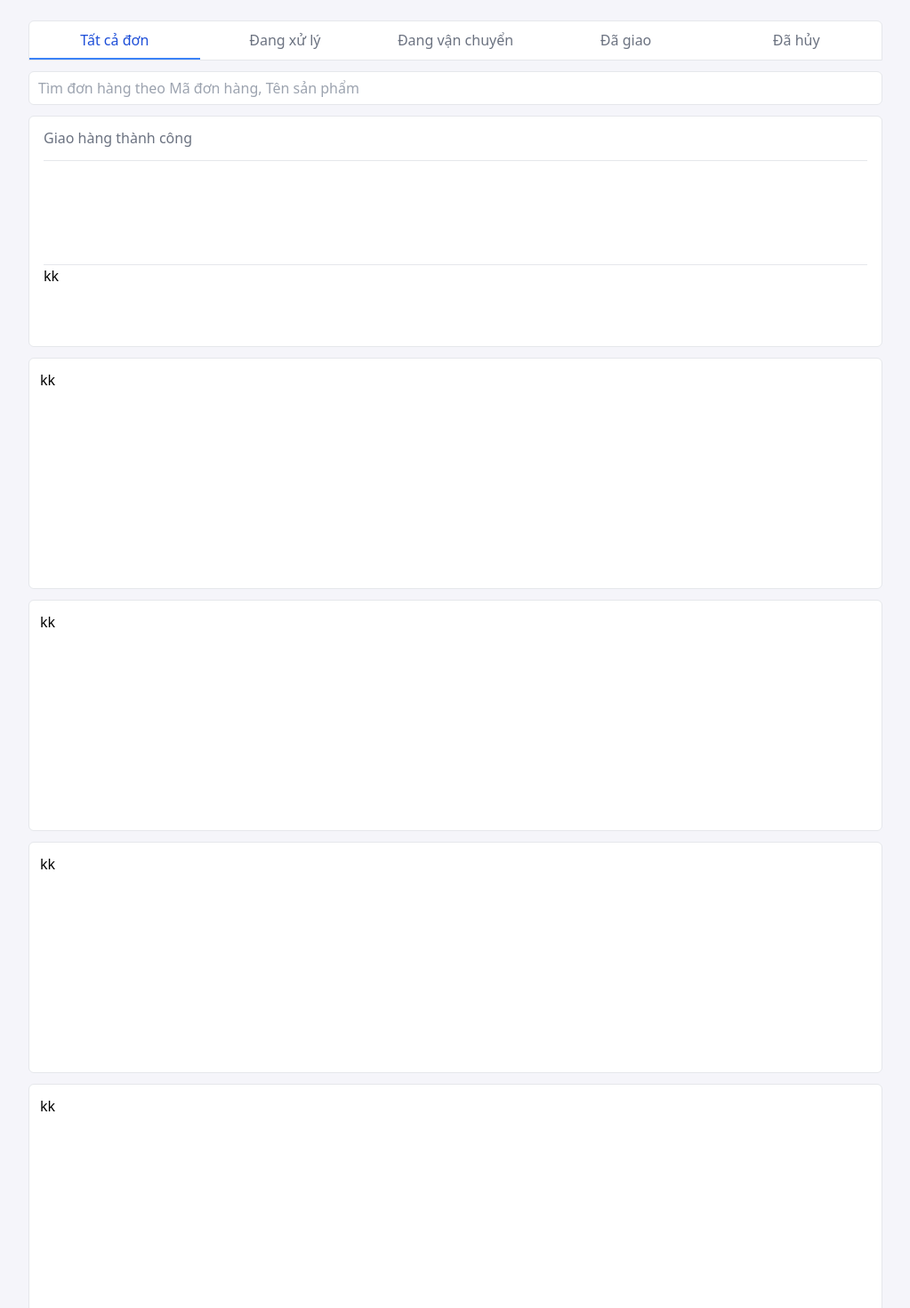
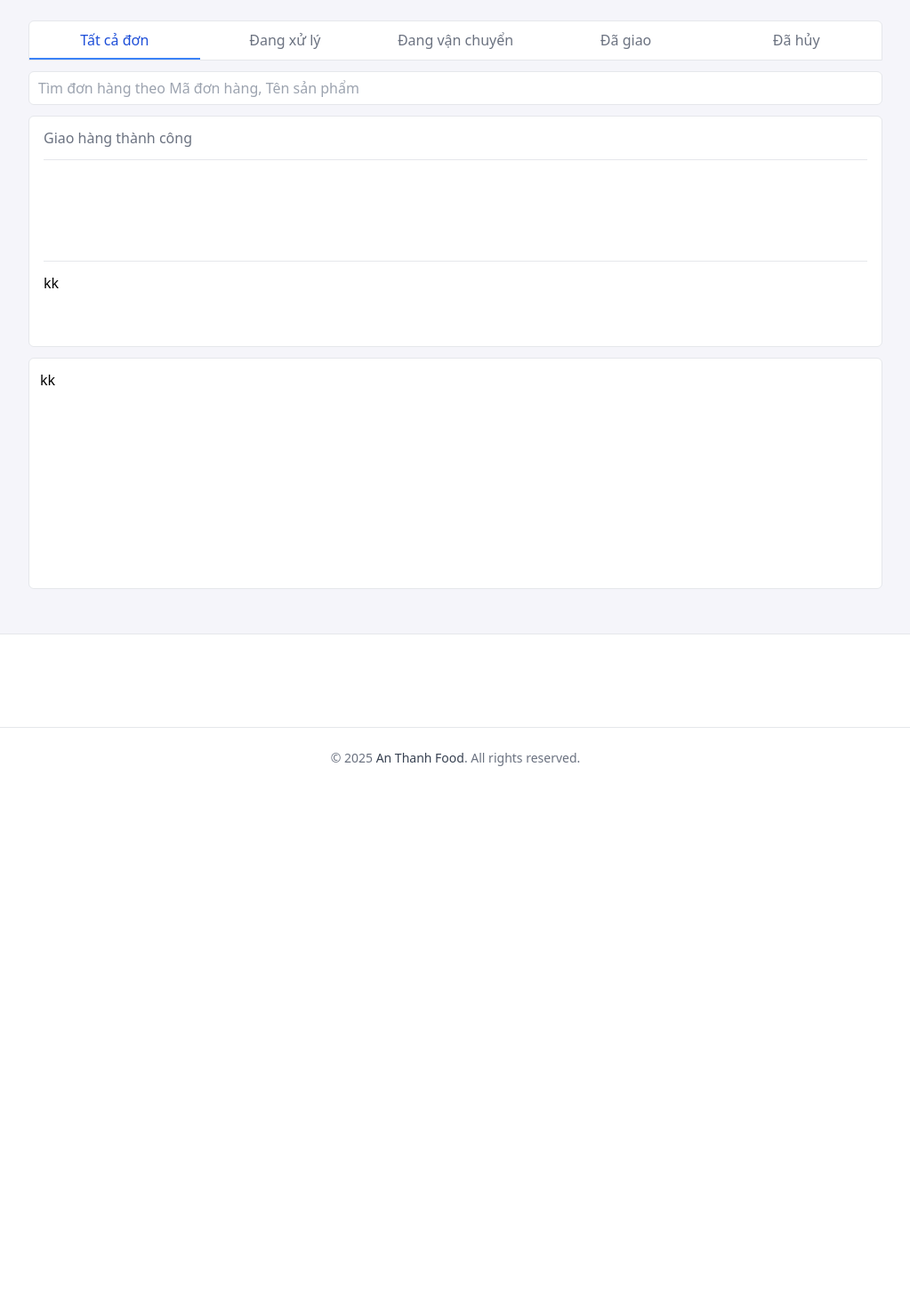
Before and after one commit to SongDuy/web-an-thanh-food, a React (Create React App) app: page /account/orders in a window 1280 px wide. Shown: the part 160-1630 px from the top of the page at 89% size, without its empty margins (128-1151 px from the left). After the commit the page ends 1062 px from the top, so only its background shows below. Built offline with nearby package versions, Linux system fonts and the light colour scheme; some icons are missing; what i18n-iso-countries would draw is missing.

Commit message:
Update new

```diff
--- a/src/pages/account/Orders.js
+++ b/src/pages/account/Orders.js
@@ -101,16 +101,16 @@ const OrdersPage = () => {
                     </div>
 
                     <div className="w-full grid grid-cols-1 gap-3">
-                        <div className="w-full h-[260px] flex flex-col px-4 py-3 rounded-md border bg-white">
-                            <div className="w-full h-[38px] text-gray-500 font-medium border-b">
+                        <div className="w-full h-[260px] flex flex-col gap-3 px-4 py-3 rounded-md border bg-white">
+                            <div className="w-full text-gray-500 font-medium">
                                 Giao hàng thành công
                             </div>
 
-                            <div>
+                            <div className="w-full h-[120px] border-t border-b">
 
                             </div>
 
-                            <div className="mt-auto w-full h-[80px] border-t">
+                            <div className="mt-auto w-full h-[75px]">
                                 kk
                             </div>
                         </div>
@@ -118,18 +118,7 @@ const OrdersPage = () => {
                         <div className="w-full h-[260px] flex px-3 py-3 rounded-md border bg-white">
                             kk
                         </div>
-                        <div className="w-full h-[260px] flex px-3 py-3 rounded-md border bg-white">
-                            kk
-                        </div>
-                        <div className="w-full h-[260px] flex px-3 py-3 rounded-md border bg-white">
-                            kk
-                        </div>
-                        <div className="w-full h-[260px] flex px-3 py-3 rounded-md border bg-white">
-                            kk
-                        </div>
-                        <div className="w-full h-[260px] flex px-3 py-3 rounded-md border bg-white">
-                            kk
-                        </div>
+
                     </div>
 
                 </div>
```
